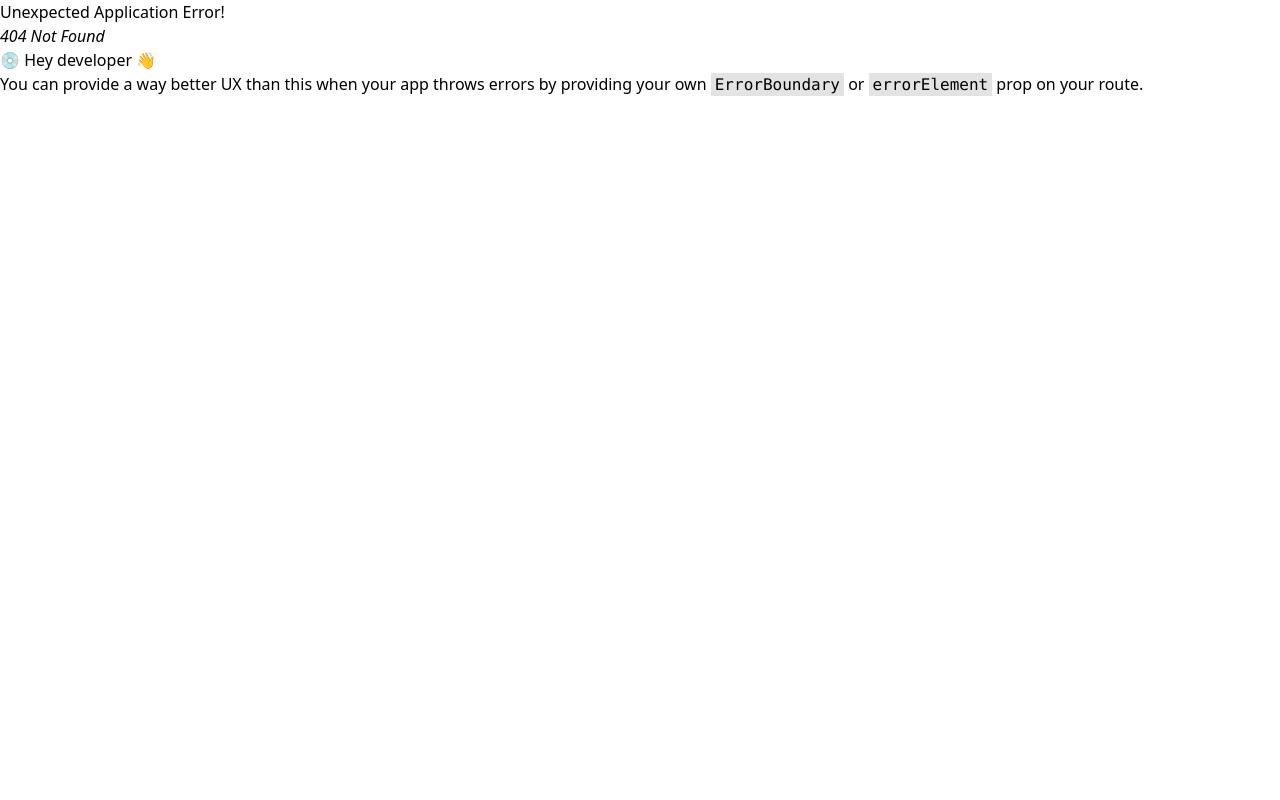
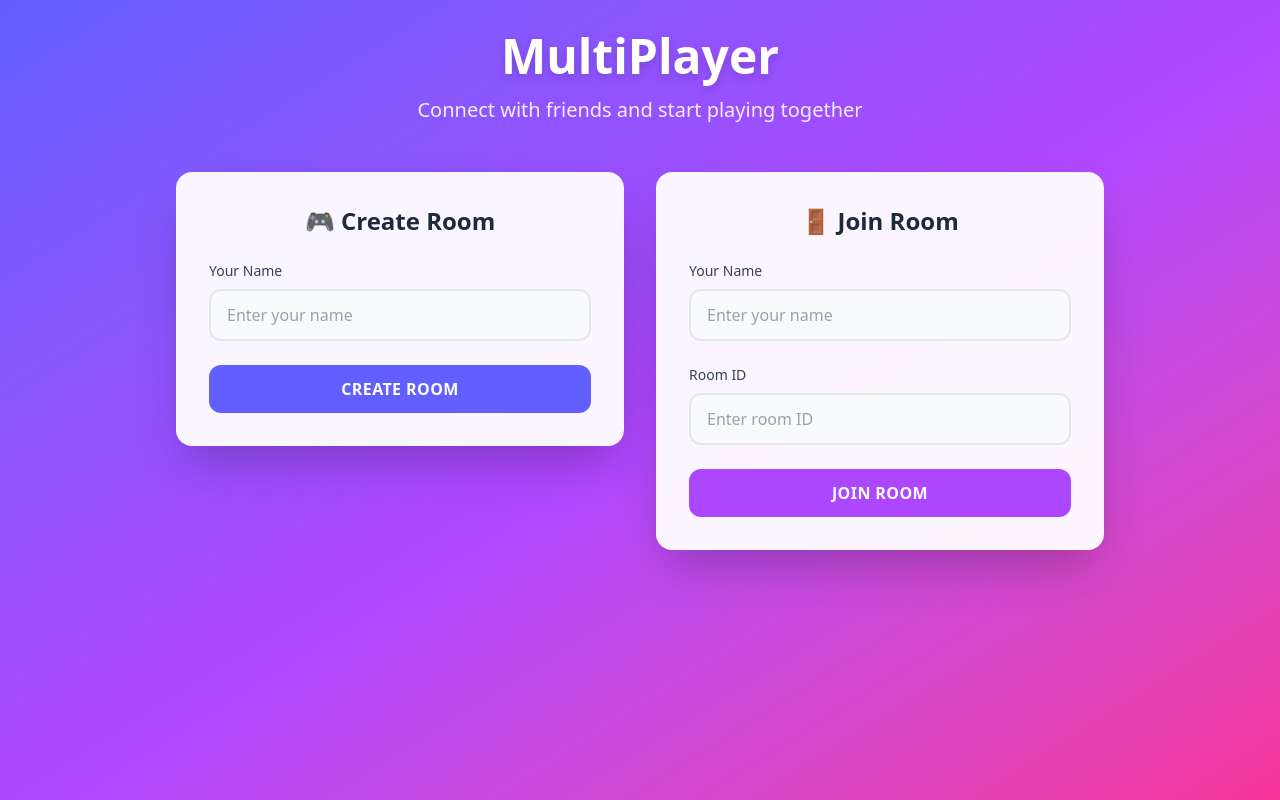
Before and after one commit to rahularora27/typetowin-client, a React (Vite) app: page /multiplayer in a window 1280 px wide. Before the commit this address had no page. Built offline with nearby package versions, Linux system fonts and the light colour scheme.

Commit message:
added better ui

```diff
--- a/src/App.tsx
+++ b/src/App.tsx
@@ -1,17 +1,49 @@
 import { Link } from "react-router-dom";
 
 export default function App() {
-  return (
-    <div>
-      <Link to="/singleplayer">
-        <button
-          style={{
-            cursor: "pointer",
-          }}
-        >
-          Play SinglePlayer
-        </button>
-      </Link>
-    </div>
-  );
+    return (
+        <div className="min-h-screen bg-gradient-to-br from-indigo-500 via-purple-500 to-pink-500 flex items-center justify-center p-8">
+            <div className="max-w-4xl mx-auto text-center">
+                {/* Header */}
+                <div className="mb-12">
+                    <h1 className="text-6xl font-bold text-white mb-6 drop-shadow-lg">
+                        TypeToWin
+                    </h1>
+                </div>
+
+                {/* Navigation Buttons */}
+                <div className="flex flex-col sm:flex-row gap-8 justify-center items-center">
+                    {/* SinglePlayer Button */}
+                    <Link to="/singleplayer" className="group">
+                        <div className="bg-white/95 backdrop-blur-sm rounded-2xl p-8 shadow-2xl border border-white/20 hover:shadow-3xl transition-all duration-300 transform hover:-translate-y-2 hover:scale-105 min-w-[280px]">
+                            <div className="text-6xl mb-4 group-hover:scale-110 transition-transform duration-300">
+                                🎯
+                            </div>
+                            <h2 className="text-2xl font-bold text-gray-800 mb-3">
+                                SinglePlayer
+                            </h2>
+                            <button className="w-full bg-indigo-500 hover:bg-indigo-600 text-white font-semibold py-3 px-6 rounded-xl transition-all duration-300 transform group-hover:-translate-y-1 group-hover:shadow-lg uppercase tracking-wide">
+                                Start Solo Game
+                            </button>
+                        </div>
+                    </Link>
+
+                    {/* MultiPlayer Button */}
+                    <Link to="/multiplayer" className="group">
+                        <div className="bg-white/95 backdrop-blur-sm rounded-2xl p-8 shadow-2xl border border-white/20 hover:shadow-3xl transition-all duration-300 transform hover:-translate-y-2 hover:scale-105 min-w-[280px]">
+                            <div className="text-6xl mb-4 group-hover:scale-110 transition-transform duration-300">
+                                👥
+                            </div>
+                            <h2 className="text-2xl font-bold text-gray-800 mb-3">
+                                MultiPlayer
+                            </h2>
+                            <button className="w-full bg-purple-500 hover:bg-purple-600 text-white font-semibold py-3 px-6 rounded-xl transition-all duration-300 transform group-hover:-translate-y-1 group-hover:shadow-lg uppercase tracking-wide">
+                                Join Friends
+                            </button>
+                        </div>
+                    </Link>
+                </div>
+            </div>
+        </div>
+    );
 }
--- a/src/main.tsx
+++ b/src/main.tsx
@@ -7,10 +7,12 @@ import {
   RouterProvider,
 } from "react-router-dom";
 import SinglePlayer from "./pages/SinglePlayer.tsx";
+import MultiPlayer from "./pages/MultiPlayer.tsx";
 
 const router = createBrowserRouter([
   { path: "/", element: <App /> },
   { path: "/singleplayer", element: <SinglePlayer /> },
+  { path: "/multiplayer", element: <MultiPlayer /> },
 ]);
 
 ReactDOM.createRoot(document.getElementById("root")!).render(
--- /dev/null
+++ b/src/pages/MultiPlayer.tsx
@@ -0,0 +1,82 @@
+export default function MultiPlayer() {
+    return (
+        <div className="min-h-screen bg-gradient-to-br from-indigo-500 via-purple-500 to-pink-500 p-8">
+            <div className="max-w-6xl mx-auto">
+                {/* Header */}
+                <div className="text-center mb-12">
+                    <h1 className="text-5xl font-bold text-white mb-4 drop-shadow-lg">
+                        MultiPlayer
+                    </h1>
+                    <p className="text-xl text-white/90 font-light">
+                        Connect with friends and start playing together
+                    </p>
+                </div>
+
+                {/* Sections Container */}
+                <div className="flex flex-col lg:flex-row gap-8 justify-center items-start">
+                    {/* Create Room Section */}
+                    <div className="flex-1 max-w-md w-full bg-white/95 backdrop-blur-sm rounded-2xl p-8 shadow-2xl border border-white/20">
+                        <h2 className="text-2xl font-semibold text-gray-800 text-center mb-6">
+                            🎮 Create Room
+                        </h2>
+
+                        <div className="space-y-6">
+                            <div>
+                                <label htmlFor="create-name" className="block text-sm font-medium text-gray-700 mb-2">
+                                    Your Name
+                                </label>
+                                <input
+                                    id="create-name"
+                                    type="text"
+                                    placeholder="Enter your name"
+                                    className="w-full px-4 py-3 bg-gray-50 border-2 border-gray-200 rounded-xl focus:outline-none focus:border-indigo-500 focus:bg-white transition-all duration-300 text-gray-800 placeholder-gray-400"
+                                />
+                            </div>
+
+                            <button className="w-full bg-indigo-500 hover:bg-indigo-600 text-white font-semibold py-3 px-6 rounded-xl transition-all duration-300 transform hover:-translate-y-1 hover:shadow-lg uppercase tracking-wide">
+                                Create Room
+                            </button>
+                        </div>
+                    </div>
+
+                    {/* Join Room Section */}
+                    <div className="flex-1 max-w-md w-full bg-white/95 backdrop-blur-sm rounded-2xl p-8 shadow-2xl border border-white/20">
+                        <h2 className="text-2xl font-semibold text-gray-800 text-center mb-6">
+                            🚪 Join Room
+                        </h2>
+
+                        <div className="space-y-6">
+                            <div>
+                                <label htmlFor="join-name" className="block text-sm font-medium text-gray-700 mb-2">
+                                    Your Name
+                                </label>
+                                <input
+                                    id="join-name"
+                                    type="text"
+                                    placeholder="Enter your name"
+                                    className="w-full px-4 py-3 bg-gray-50 border-2 border-gray-200 rounded-xl focus:outline-none focus:border-purple-500 focus:bg-white transition-all duration-300 text-gray-800 placeholder-gray-400"
+                                />
+                            </div>
+
+                            <div>
+                                <label htmlFor="room-id" className="block text-sm font-medium text-gray-700 mb-2">
+                                    Room ID
+                                </label>
+                                <input
+                                    id="room-id"
+                                    type="text"
+                                    placeholder="Enter room ID"
+                                    className="w-full px-4 py-3 bg-gray-50 border-2 border-gray-200 rounded-xl focus:outline-none focus:border-purple-500 focus:bg-white transition-all duration-300 text-gray-800 placeholder-gray-400"
+                                />
+                            </div>
+
+                            <button className="w-full bg-purple-500 hover:bg-purple-600 text-white font-semibold py-3 px-6 rounded-xl transition-all duration-300 transform hover:-translate-y-1 hover:shadow-lg uppercase tracking-wide">
+                                Join Room
+                            </button>
+                        </div>
+                    </div>
+                </div>
+            </div>
+        </div>
+    );
+}
```
